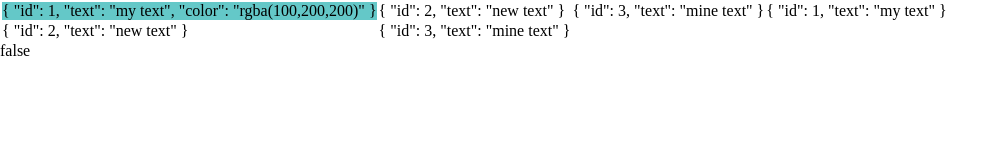
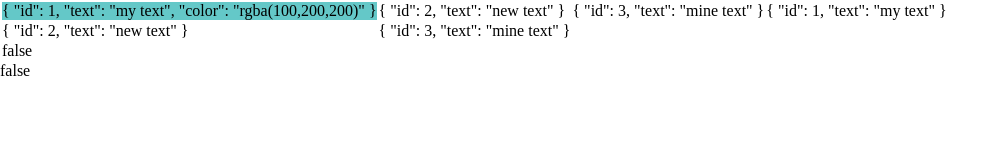
Before and after one commit to eduardBi/vueTempretureTracker, a Vue app: page / in a window 1280 px wide. Shown: the top 160 px of the page, without its empty margins (0-1007 px from the left). Built offline with nearby package versions, Linux system fonts and the light colour scheme.

Commit message:
completed keyPress function

```diff
--- a/src/App.vue
+++ b/src/App.vue
@@ -1,6 +1,6 @@
 <template>
 <div  @mousedown=" checkMousePressed(true)"  @mouseup="checkMousePressed(false)" >
-      <Table       />
+      <Table   v-bind:isMouseClicked="isMouseClicked"     />
       <div  >{{isMouseClicked}}</div>
       </div>
 </template>
--- a/src/components/HelloWorld.vue
+++ b/src/components/HelloWorld.vue
@@ -2,8 +2,9 @@
 <table >
 
         <!-- прохожу по массиву с масивами -->
-        <TableRow   v-for="(item,index) in splitedArray" :key="index" v-bind:oneRowArray="item"/>
+        <TableRow   v-for="(item,index) in splitedArray" :key="index" v-bind:oneRowArray="item" v-bind:isMouseClicked="isMouseClicked" />
         <!-- передаю данные в таблицу к дочерним компонентам-->
+        <div  >{{isMouseClicked}}</div>
 
 </table>
 </template>
@@ -16,6 +17,7 @@ export default {
     components:{
         TableRow
     },
+    props:['isMouseClicked'],
     computed:{
         SplitingBaseArray(){
           //функция разделения входного массива
@@ -41,6 +43,7 @@ export default {
       },
       mounted(){
           this.SplitingBaseArray
+
       }
       ,
     data(){
--- a/src/components/TableRow.vue
+++ b/src/components/TableRow.vue
@@ -1,6 +1,7 @@
 <template >
     <tr >
-        <td v-for="(singleObject,index) in oneRowArray" v-bind:style="{'background':singleObject.color}" :key="index">{{singleObject}}</td>
+        <td v-for="(singleObject,index) in oneRowArray" v-bind:style="{'background':singleObject.color}" :key="index" >{{singleObject}}</td>
+
     </tr>
 
 </template>
@@ -11,7 +12,7 @@ export default {
       return{
 
         }
-      },props:['oneRowArray'],
+      },props:['oneRowArray',"isMouseClicked"],
       mounted(){
 
       }
```
